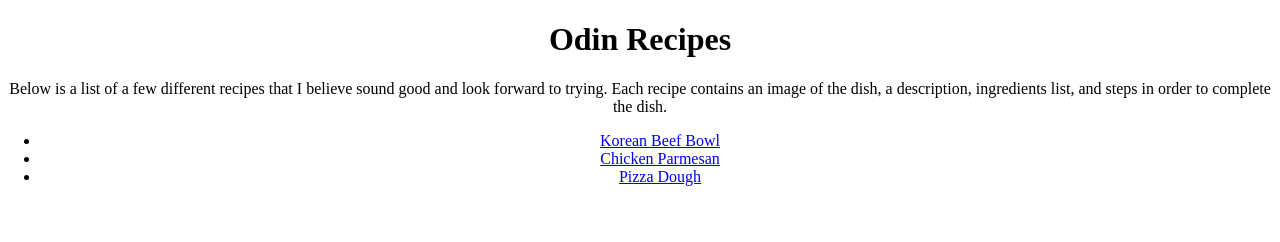
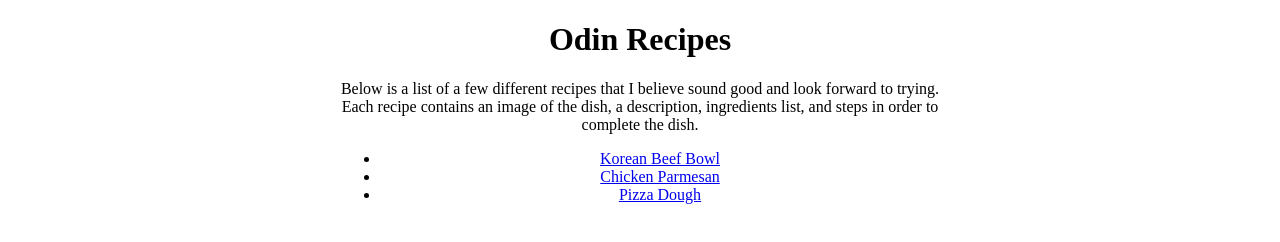
Before and after one commit to Eclipse-2003/odin-recipes, a plain HTML site: page index.html in a window 1280 px wide. Drawn offline with Linux system fonts and the light colour scheme.

Commit message:
add width to body and padding

```diff
--- a/style.css
+++ b/style.css
@@ -1,6 +1,8 @@
 body{
     margin: 0 auto;
+    padding: 0px 100px;
     text-align: center;
+    width: 600px;
 }
 
 .heading{
```
